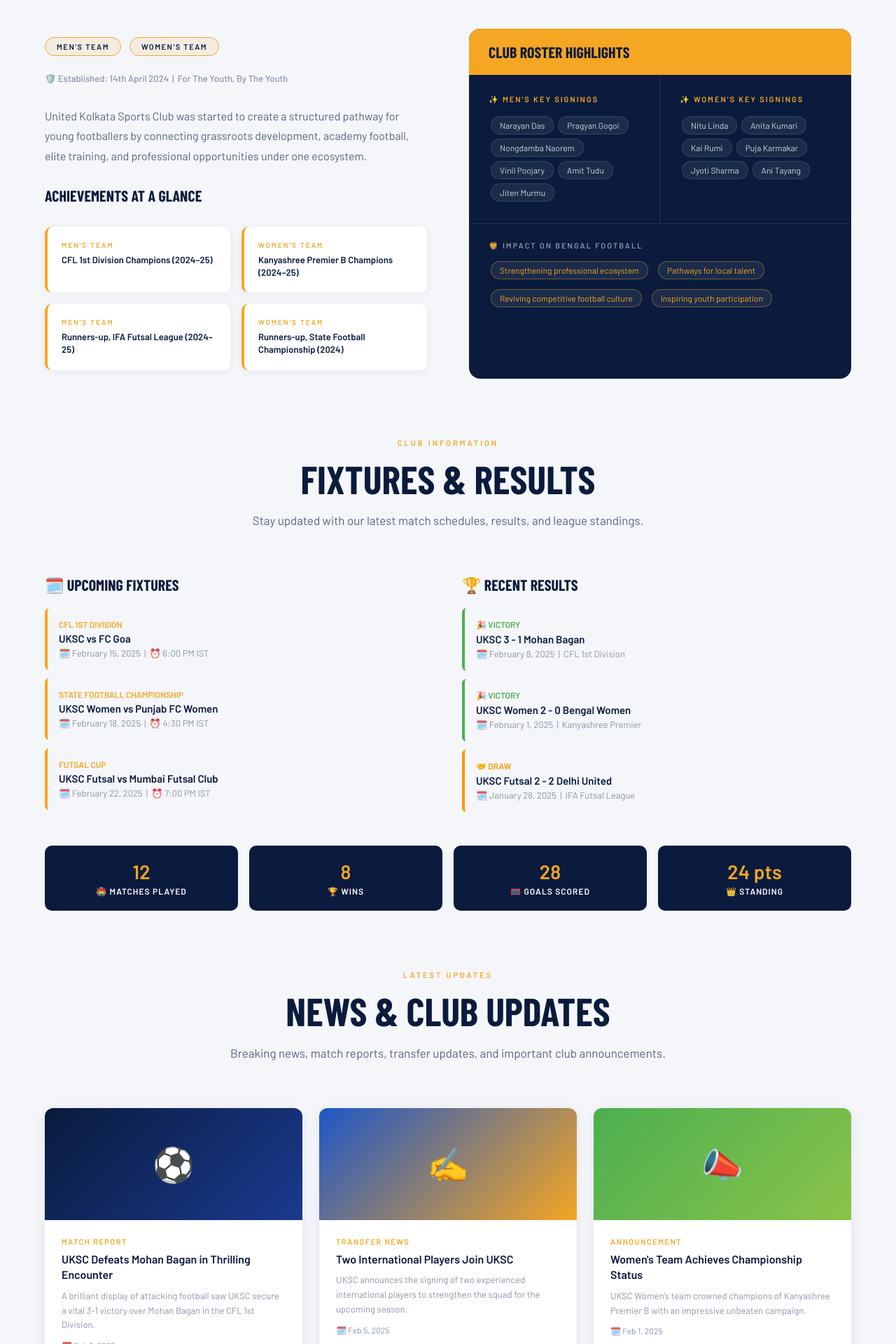
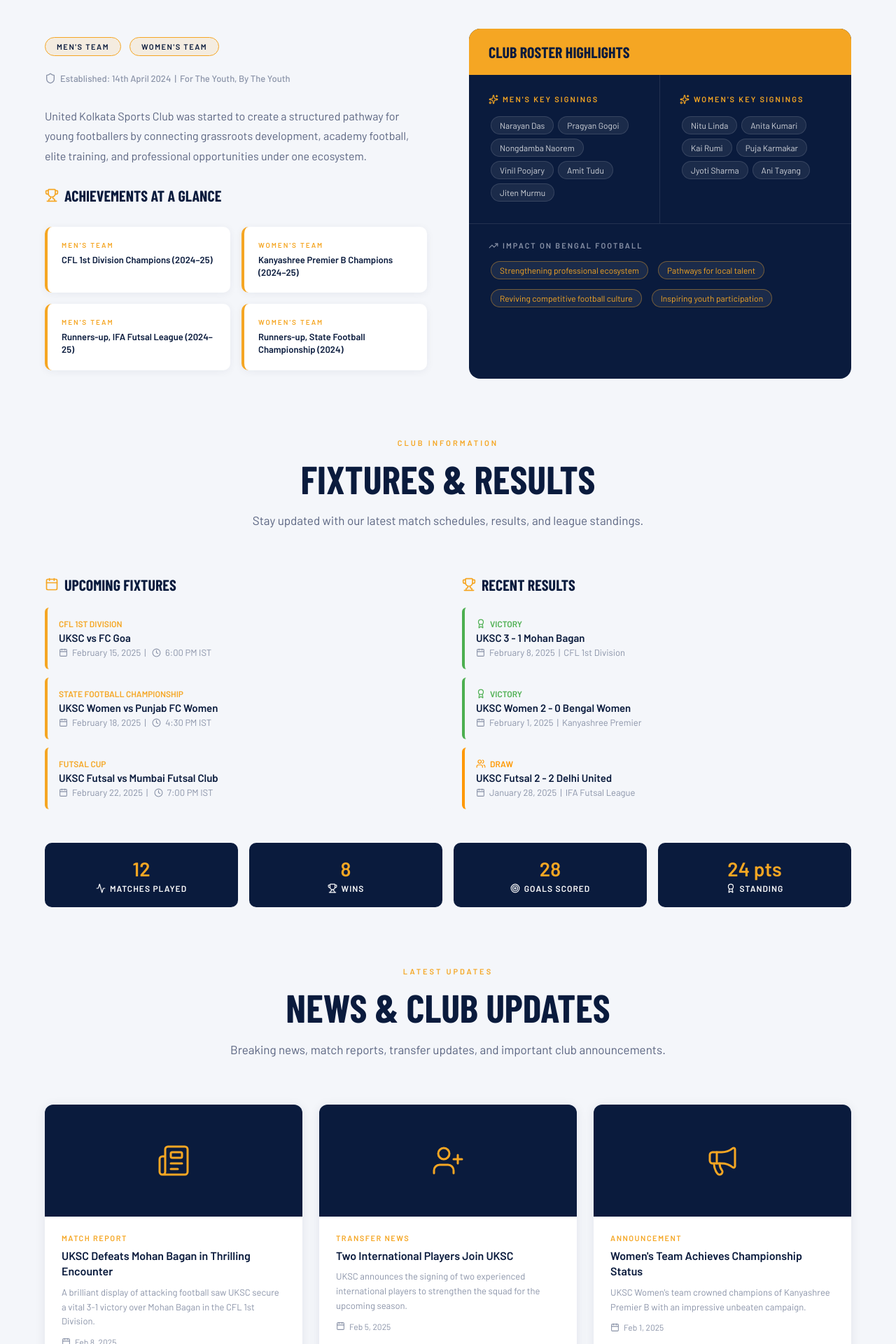
Before and after one commit to SoumikDas-techy/Athleet-International-Pvt.-Ltd.-website, a React (Vite) app: page /uksc in a window 1280 px wide. Shown: the part 360-2280 px from the top of the page at 70% size. Built offline with nearby package versions, Linux system fonts and the light colour scheme; a web font is replaced by a local one.

Commit message:
basic chnges

```diff
--- a/src/components/UKSCSection.jsx
+++ b/src/components/UKSCSection.jsx
@@ -1,4 +1,26 @@
 import React from 'react';
+import {
+  Shield,
+  Trophy,
+  Sparkles,
+  Award,
+  Calendar,
+  User,
+  Users,
+  Activity,
+  Target,
+  Newspaper,
+  UserPlus,
+  Megaphone,
+  Play,
+  Camera,
+  Dumbbell,
+  ClipboardList,
+  Briefcase,
+  Settings,
+  TrendingUp,
+  Clock
+} from 'lucide-react';
 import './UKSCSection.css';
 
 const UKSCPage = () => {
@@ -19,9 +41,13 @@
             <span className="uksc-badge">Men's Team</span>
             <span className="uksc-badge">Women's Team</span>
           </div>
-          <p className="uksc-established">🛡️ Established: 14th April 2024 &nbsp;|&nbsp; For The Youth, By The Youth</p>
+          <p className="uksc-established" style={{ display: 'flex', alignItems: 'center', gap: '6px' }}>
+            <Shield size={16} className="text-gold" /> Established: 14th April 2024 &nbsp;|&nbsp; For The Youth, By The Youth
+          </p>
           <p className="uksc-intro-desc">United Kolkata Sports Club was started to create a structured pathway for young footballers by connecting grassroots development, academy football, elite training, and professional opportunities under one ecosystem.</p>
-          <h3 className="uksc-sub-title">Achievements at a Glance</h3>
+          <h3 className="uksc-sub-title" style={{ display: 'flex', alignItems: 'center', gap: '8px' }}>
+            <Trophy size={20} style={{ color: 'var(--gold)' }} /> Achievements at a Glance
+          </h3>
           <div className="achievements-grid">
             <div className="achievement-item">
               <div className="achievement-team">Men's Team</div>
@@ -47,7 +73,9 @@
           </div>
           <div className="uksc-team-row">
             <div className="uksc-team-col">
-              <div className="uksc-team-label">✨ Men's Key Signings</div>
+              <div className="uksc-team-label" style={{ display: 'flex', alignItems: 'center', gap: '6px' }}>
+                <Sparkles size={14} /> Men's Key Signings
+              </div>
               <span className="player-tag">Narayan Das</span>
               <span className="player-tag">Pragyan Gogoi</span>
               <span className="player-tag">Nongdamba Naorem</span>
@@ -56,7 +84,9 @@
               <span className="player-tag">Jiten Murmu</span>
             </div>
             <div className="uksc-team-col">
-              <div className="uksc-team-label">✨ Women's Key Signings</div>
+              <div className="uksc-team-label" style={{ display: 'flex', alignItems: 'center', gap: '6px' }}>
+                <Sparkles size={14} /> Women's Key Signings
+              </div>
               <span className="player-tag">Nitu Linda</span>
               <span className="player-tag">Anita Kumari</span>
               <span className="player-tag">Kai Rumi</span>
@@ -66,7 +96,9 @@
             </div>
           </div>
           <div className="key-signings">
-            <div className="key-signings-label">🦁 Impact on Bengal Football</div>
+            <div className="key-signings-label" style={{ display: 'flex', alignItems: 'center', gap: '6px' }}>
+              <TrendingUp size={14} /> Impact on Bengal Football
+            </div>
             <div style={{ display: 'flex', flexWrap: 'wrap', gap: '8px' }}>
               <span className="player-tag" style={{ borderColor: 'rgba(245,166,35,0.4)', color: 'var(--gold)' }}>Strengthening professional ecosystem</span>
               <span className="player-tag" style={{ borderColor: 'rgba(245,166,35,0.4)', color: 'var(--gold)' }}>Pathways for local talent</span>
@@ -85,42 +117,64 @@
       </div>
       <div className="uksc-fixtures-grid">
         <div>
-          <h3 className="uksc-sub-title">🗓️ Upcoming Fixtures</h3>
+          <h3 className="uksc-sub-title" style={{ display: 'flex', alignItems: 'center', gap: '8px' }}>
+            <Calendar size={20} style={{ color: 'var(--gold)' }} /> Upcoming Fixtures
+          </h3>
           <div className="uksc-cards-stack">
             <div className="uksc-fixture-card">
               <div className="uksc-fixture-tag">CFL 1st Division</div>
               <div className="uksc-fixture-title">UKSC vs FC Goa</div>
-              <div className="uksc-fixture-details">🗓️ February 15, 2025 &nbsp;| &nbsp;⏰ 6:00 PM IST</div>
+              <div className="uksc-fixture-details" style={{ display: 'flex', alignItems: 'center', gap: '6px', flexWrap: 'wrap' }}>
+                <Calendar size={13} /> February 15, 2025 &nbsp;|&nbsp; <Clock size={13} /> 6:00 PM IST
+              </div>
             </div>
             <div className="uksc-fixture-card">
               <div className="uksc-fixture-tag">State Football Championship</div>
               <div className="uksc-fixture-title">UKSC Women vs Punjab FC Women</div>
-              <div className="uksc-fixture-details">🗓️ February 18, 2025 &nbsp;| &nbsp;⏰ 4:30 PM IST</div>
+              <div className="uksc-fixture-details" style={{ display: 'flex', alignItems: 'center', gap: '6px', flexWrap: 'wrap' }}>
+                <Calendar size={13} /> February 18, 2025 &nbsp;|&nbsp; <Clock size={13} /> 4:30 PM IST
+              </div>
             </div>
             <div className="uksc-fixture-card">
               <div className="uksc-fixture-tag">Futsal Cup</div>
               <div className="uksc-fixture-title">UKSC Futsal vs Mumbai Futsal Club</div>
-              <div className="uksc-fixture-details">🗓️ February 22, 2025 &nbsp;| &nbsp;⏰ 7:00 PM IST</div>
+              <div className="uksc-fixture-details" style={{ display: 'flex', alignItems: 'center', gap: '6px', flexWrap: 'wrap' }}>
+                <Calendar size={13} /> February 22, 2025 &nbsp;|&nbsp; <Clock size={13} /> 7:00 PM IST
+              </div>
             </div>
           </div>
         </div>
         <div>
-          <h3 className="uksc-sub-title">🏆 Recent Results</h3>
+          <h3 className="uksc-sub-title" style={{ display: 'flex', alignItems: 'center', gap: '8px' }}>
+            <Trophy size={20} style={{ color: 'var(--gold)' }} /> Recent Results
+          </h3>
           <div className="uksc-cards-stack">
             <div className="uksc-result-card victory">
-              <div className="uksc-result-status">🎉 Victory</div>
+              <div className="uksc-result-status" style={{ display: 'flex', alignItems: 'center', gap: '6px' }}>
+                <Award size={14} /> Victory
+              </div>
               <div className="uksc-result-title">UKSC 3 - 1 Mohan Bagan</div>
-              <div className="uksc-result-details">🗓️ February 8, 2025 &nbsp;| &nbsp;CFL 1st Division</div>
+              <div className="uksc-result-details" style={{ display: 'flex', alignItems: 'center', gap: '6px', flexWrap: 'wrap' }}>
+                <Calendar size={13} /> February 8, 2025 &nbsp;|&nbsp; CFL 1st Division
+              </div>
             </div>
             <div className="uksc-result-card victory">
-              <div className="uksc-result-status">🎉 Victory</div>
+              <div className="uksc-result-status" style={{ display: 'flex', alignItems: 'center', gap: '6px' }}>
+                <Award size={14} /> Victory
+              </div>
               <div className="uksc-result-title">UKSC Women 2 - 0 Bengal Women</div>
-              <div className="uksc-result-details">🗓️ February 1, 2025 &nbsp;| &nbsp;Kanyashree Premier</div>
+              <div className="uksc-result-details" style={{ display: 'flex', alignItems: 'center', gap: '6px', flexWrap: 'wrap' }}>
+                <Calendar size={13} /> February 1, 2025 &nbsp;|&nbsp; Kanyashree Premier
+              </div>
             </div>
             <div className="uksc-result-card draw">
-              <div className="uksc-result-status">🤝 Draw</div>
+              <div className="uksc-result-status" style={{ display: 'flex', alignItems: 'center', gap: '6px' }}>
+                <Users size={14} /> Draw
+              </div>
               <div className="uksc-result-title">UKSC Futsal 2 - 2 Delhi United</div>
-              <div className="uksc-result-details">🗓️ January 28, 2025 &nbsp;| &nbsp;IFA Futsal League</div>
+              <div className="uksc-result-details" style={{ display: 'flex', alignItems: 'center', gap: '6px', flexWrap: 'wrap' }}>
+                <Calendar size={13} /> January 28, 2025 &nbsp;|&nbsp; IFA Futsal League
+              </div>
             </div>
           </div>
         </div>
@@ -128,19 +182,27 @@
       <div className="uksc-stats-grid">
         <div className="uksc-stat-card">
           <div className="uksc-stat-num">12</div>
-          <div className="uksc-stat-label">🏟️ Matches Played</div>
+          <div className="uksc-stat-label" style={{ display: 'flex', alignItems: 'center', justifyContent: 'center', gap: '6px' }}>
+            <Activity size={14} /> Matches Played
+          </div>
         </div>
         <div className="uksc-stat-card">
           <div className="uksc-stat-num">8</div>
-          <div className="uksc-stat-label">🏆 Wins</div>
+          <div className="uksc-stat-label" style={{ display: 'flex', alignItems: 'center', justifyContent: 'center', gap: '6px' }}>
+            <Trophy size={14} /> Wins
+          </div>
         </div>
         <div className="uksc-stat-card">
           <div className="uksc-stat-num">28</div>
-          <div className="uksc-stat-label">🥅 Goals Scored</div>
+          <div className="uksc-stat-label" style={{ display: 'flex', alignItems: 'center', justifyContent: 'center', gap: '6px' }}>
+            <Target size={14} /> Goals Scored
+          </div>
         </div>
         <div className="uksc-stat-card">
           <div className="uksc-stat-num">24 pts</div>
-          <div className="uksc-stat-label">👑 Standing</div>
+          <div className="uksc-stat-label" style={{ display: 'flex', alignItems: 'center', justifyContent: 'center', gap: '6px' }}>
+            <Award size={14} /> Standing
+          </div>
         </div>
       </div>
 
@@ -152,30 +214,43 @@
       </div>
       <div className="uksc-news-grid">
         <div className="uksc-news-card">
-          <div className="uksc-news-image bg-gradient-navy">⚽</div>
+          <div className="uksc-news-image" style={{ backgroundColor: 'var(--navy)' }}>
+            <Newspaper size={48} strokeWidth={1.5} style={{ color: 'var(--gold)' }} />
+          </div>
           <div className="uksc-news-content">
             <div className="uksc-news-tag">Match Report</div>
             <h4 className="uksc-news-title">UKSC Defeats Mohan Bagan in Thrilling Encounter</h4>
             <p className="uksc-news-desc">A brilliant display of attacking football saw UKSC secure a vital 3-1 victory over Mohan Bagan in the CFL 1st Division.</p>
-            <div className="uksc-news-date">🗓️ Feb 8, 2025</div>
+            <div className="uksc-news-date" style={{ display: 'flex', alignItems: 'center', gap: '6px' }}>
+              <Calendar size={13} /> Feb 8, 2025
+            </div>
           </div>
         </div>
+
         <div className="uksc-news-card">
-          <div className="uksc-news-image bg-gradient-gold">✍️</div>
+          <div className="uksc-news-image" style={{ backgroundColor: 'var(--navy)' }}>
+            <UserPlus size={48} strokeWidth={1.5} style={{ color: 'var(--gold)' }} />
+          </div>
           <div className="uksc-news-content">
             <div className="uksc-news-tag">Transfer News</div>
             <h4 className="uksc-news-title">Two International Players Join UKSC</h4>
             <p className="uksc-news-desc">UKSC announces the signing of two experienced international players to strengthen the squad for the upcoming season.</p>
-            <div className="uksc-news-date">🗓️ Feb 5, 2025</div>
+            <div className="uksc-news-date" style={{ display: 'flex', alignItems: 'center', gap: '6px' }}>
+              <Calendar size={13} /> Feb 5, 2025
+            </div>
           </div>
         </div>
         <div className="uksc-news-card">
-          <div className="uksc-news-image bg-gradient-green">📣</div>
+          <div className="uksc-news-image" style={{ backgroundColor: 'var(--navy)' }}>
+            <Megaphone size={48} strokeWidth={1.5} style={{ color: 'var(--gold)' }} />
+          </div>
           <div className="uksc-news-content">
             <div className="uksc-news-tag">Announcement</div>
             <h4 className="uksc-news-title">Women's Team Achieves Championship Status</h4>
             <p className="uksc-news-desc">UKSC Women's team crowned champions of Kanyashree Premier B with an impressive unbeaten campaign.</p>
-            <div className="uksc-news-date">🗓️ Feb 1, 2025</div>
+            <div className="uksc-news-date" style={{ display: 'flex', alignItems: 'center', gap: '6px' }}>
+              <Calendar size={13} /> Feb 1, 2025
+            </div>
           </div>
         </div>
       </div>
@@ -188,32 +263,26 @@
       </div>
       <div className="uksc-gallery-main-grid">
         <div className="uksc-gallery-video-card">
-          ▶️
+          <Play size={48} fill="var(--white)" stroke="none" />
           <div className="uksc-gallery-overlay">
             <div className="uksc-gallery-tag text-gold">FEATURED VIDEO</div>
             <div className="uksc-gallery-title">UKSC vs Mohan Bagan - Match Highlights</div>
           </div>
         </div>
         <div className="uksc-gallery-card-gold">
-          📷
+          <Camera size={40} color="var(--navy)" />
           <div className="uksc-gallery-overlay small">
             <div className="uksc-gallery-tag text-white-mute">MATCH GALLERY</div>
             <div className="uksc-gallery-title text-white">87 Photos</div>
           </div>
         </div>
         <div className="uksc-gallery-card-green">
-          💪
+          <Dumbbell size={40} color="var(--white)" />
           <div className="uksc-gallery-overlay small">
             <div className="uksc-gallery-tag text-white-mute">TRAINING SESSIONS</div>
             <div className="uksc-gallery-title text-white">52 Videos</div>
           </div>
         </div>
-      </div>
-      <div className="uksc-gallery-sub-grid">
-        <div className="uksc-gallery-sub-item bg-red">🎞️</div>
-        <div className="uksc-gallery-sub-item bg-teal">🖼️</div>
-        <div className="uksc-gallery-sub-item bg-blue">👟</div>
-        <div className="uksc-gallery-sub-item bg-orange">🏋️</div>
       </div>
 
       {/* CLUB HONOURS & ACHIEVEMENTS */}
@@ -225,7 +294,9 @@
         </div>
         <div className="uksc-honours-grid">
           <div className="uksc-honours-card">
-            <div className="uksc-honours-card-title">👑 Championship Titles</div>
+            <div className="uksc-honours-card-title" style={{ display: 'flex', alignItems: 'center', gap: '6px' }}>
+              <Trophy size={16} /> Championship Titles
+            </div>
             <div className="uksc-honours-card-list">
               <div>CFL 1st Division Champions (2024–25)</div>
               <div>Kanyashree Premier B Champions (2024–25)</div>
@@ -233,7 +304,9 @@
             </div>
           </div>
           <div className="uksc-honours-card">
-            <div className="uksc-honours-card-title">🎖️ Notable Achievements</div>
+            <div className="uksc-honours-card-title" style={{ display: 'flex', alignItems: 'center', gap: '6px' }}>
+              <Award size={16} /> Notable Achievements
+            </div>
             <div className="uksc-honours-card-list">
               <div>IFA Futsal League Runners-up (2024–25)</div>
               <div>State Football Championship Runners-up (2024)</div>
@@ -244,19 +317,27 @@
         <div className="uksc-honours-stats">
           <div className="uksc-honours-stat-card">
             <div className="uksc-honours-stat-num">6</div>
-            <div className="uksc-honours-stat-label">🏆 Trophies Won</div>
+            <div className="uksc-honours-stat-label" style={{ display: 'flex', alignItems: 'center', justifyContent: 'center', gap: '6px' }}>
+              <Trophy size={14} /> Trophies Won
+            </div>
           </div>
           <div className="uksc-honours-stat-card">
             <div className="uksc-honours-stat-num">50+</div>
-            <div className="uksc-honours-stat-label">🏟️ Matches Played</div>
+            <div className="uksc-honours-stat-label" style={{ display: 'flex', alignItems: 'center', justifyContent: 'center', gap: '6px' }}>
+              <Activity size={14} /> Matches Played
+            </div>
           </div>
           <div className="uksc-honours-stat-card">
             <div className="uksc-honours-stat-num">150+</div>
-            <div className="uksc-honours-stat-label">🥅 Goals Scored</div>
+            <div className="uksc-honours-stat-label" style={{ display: 'flex', alignItems: 'center', justifyContent: 'center', gap: '6px' }}>
+              <Target size={14} /> Goals Scored
+            </div>
           </div>
           <div className="uksc-honours-stat-card">
             <div className="uksc-honours-stat-num">2</div>
-            <div className="uksc-honours-stat-label">⏳ Seasons Active</div>
+            <div className="uksc-honours-stat-label" style={{ display: 'flex', alignItems: 'center', justifyContent: 'center', gap: '6px' }}>
+              <Calendar size={14} /> Seasons Active
+            </div>
           </div>
         </div>
       </div>
@@ -268,10 +349,14 @@
         <p className="section-desc">Get to know the talented players, coaching staff, and management leading UKSC.</p>
       </div>
 
-      <h3 className="uksc-team-category-title">🏃 Squad Roster</h3>
+      <h3 className="uksc-team-category-title" style={{ display: 'flex', alignItems: 'center', justifyContent: 'center', gap: '8px' }}>
+        <Users size={22} className="text-navy" /> Squad Roster
+      </h3>
       <div className="uksc-players-grid">
         <div className="uksc-player-card">
-          <div className="uksc-player-avatar-bg bg-navy">🏃‍♂️</div>
+          <div className="uksc-player-avatar-bg bg-navy">
+            <User size={48} color="var(--white)" />
+          </div>
           <div className="uksc-player-info">
             <div className="uksc-player-name">Narayan Das</div>
             <div className="uksc-player-role">Forward</div>
@@ -279,7 +364,9 @@
           </div>
         </div>
         <div className="uksc-player-card">
-          <div className="uksc-player-avatar-bg bg-blue">🏃‍♂️</div>
+          <div className="uksc-player-avatar-bg bg-blue">
+            <User size={48} color="var(--white)" />
+          </div>
           <div className="uksc-player-info">
             <div className="uksc-player-name">Pragyan Gogoi</div>
             <div className="uksc-player-role">Midfielder</div>
@@ -287,7 +374,9 @@
           </div>
         </div>
         <div className="uksc-player-card">
-          <div className="uksc-player-avatar-bg bg-green">🏃‍♀️</div>
+          <div className="uksc-player-avatar-bg bg-green">
+            <User size={48} color="var(--white)" />
+          </div>
           <div className="uksc-player-info">
             <div className="uksc-player-name">Nitu Linda</div>
             <div className="uksc-player-role">Forward</div>
@@ -295,7 +384,9 @@
           </div>
         </div>
         <div className="uksc-player-card">
-          <div className="uksc-player-avatar-bg bg-orange">🏃‍♂️</div>
+          <div className="uksc-player-avatar-bg bg-orange">
+            <User size={48} color="var(--white)" />
+          </div>
           <div className="uksc-player-info">
             <div className="uksc-player-name">Vinil Poojary</div>
             <div className="uksc-player-role">Defender</div>
@@ -304,33 +395,45 @@
         </div>
       </div>
 
-      <h3 className="uksc-team-category-title">🧠 Coaching Staff</h3>
+      <h3 className="uksc-team-category-title" style={{ display: 'flex', alignItems: 'center', justifyContent: 'center', gap: '8px' }}>
+        <Award size={22} className="text-navy" /> Coaching Staff
+      </h3>
       <div className="uksc-coaching-grid">
         <div className="uksc-coaching-card">
-          <div className="uksc-coaching-icon">📋</div>
+          <div className="uksc-coaching-icon" style={{ display: 'flex', justifyContent: 'center', marginBottom: '12px' }}>
+            <ClipboardList size={48} color="var(--gold)" />
+          </div>
           <div className="uksc-coaching-title">Head Coach - Men's Team</div>
           <div className="uksc-coaching-desc">International Coaching Experience</div>
           <div className="uksc-coaching-tag">20+ Years in Football</div>
         </div>
         <div className="uksc-coaching-card">
-          <div className="uksc-coaching-icon">🧢</div>
+          <div className="uksc-coaching-icon" style={{ display: 'flex', justifyContent: 'center', marginBottom: '12px' }}>
+            <Sparkles size={48} color="var(--gold)" />
+          </div>
           <div className="uksc-coaching-title">Head Coach - Women's Team</div>
           <div className="uksc-coaching-desc">Former Professional Player</div>
           <div className="uksc-coaching-tag">15+ Years Experience</div>
         </div>
         <div className="uksc-coaching-card">
-          <div className="uksc-coaching-icon">🧬</div>
+          <div className="uksc-coaching-icon" style={{ display: 'flex', justifyContent: 'center', marginBottom: '12px' }}>
+            <Activity size={48} color="var(--gold)" />
+          </div>
           <div className="uksc-coaching-title">Fitness & Sports Science</div>
           <div className="uksc-coaching-desc">Certified Strength Coach</div>
           <div className="uksc-coaching-tag">Specialized Training</div>
         </div>
       </div>
 
-      <h3 className="uksc-team-category-title">💼 Club Management</h3>
+      <h3 className="uksc-team-category-title" style={{ display: 'flex', alignItems: 'center', justifyContent: 'center', gap: '8px' }}>
+        <Briefcase size={22} className="text-navy" /> Club Management
+      </h3>
       <div className="uksc-management-grid">
         <div className="uksc-management-card">
           <div className="uksc-management-flex">
-            <div className="uksc-management-icon">👑</div>
+            <div className="uksc-management-icon">
+              <Award size={48} color="var(--gold)" />
+            </div>
             <div className="uksc-management-info">
               <div className="uksc-management-title">Club Director</div>
               <div className="uksc-management-desc">Strategic Leadership & Administration</div>
@@ -340,7 +443,9 @@
         </div>
         <div className="uksc-management-card">
           <div className="uksc-management-flex">
-            <div className="uksc-management-icon">⚙️</div>
+            <div className="uksc-management-icon">
+              <Settings size={48} color="var(--gold)" />
+            </div>
             <div className="uksc-management-info">
               <div className="uksc-management-title">Football Operations Manager</div>
               <div className="uksc-management-desc">Match Management & Team Coordination</div>
```
